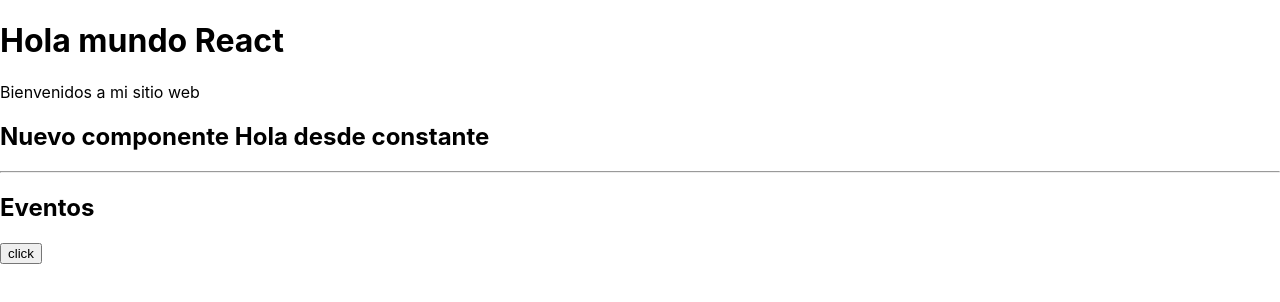
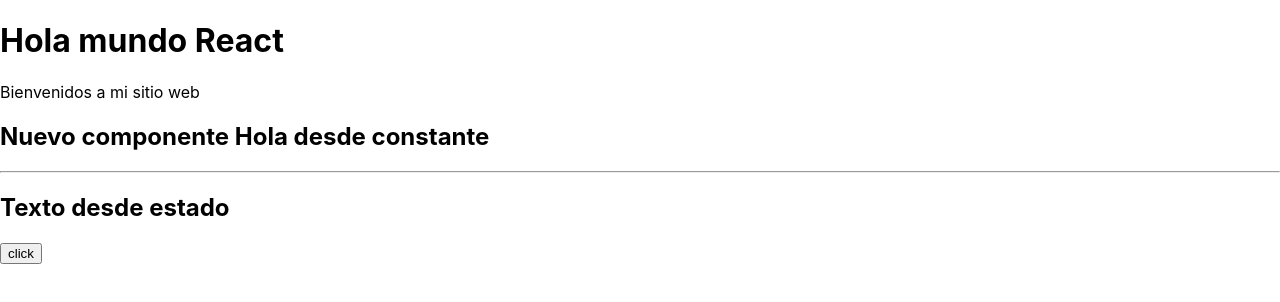
Before and after one commit to nicoelias997/reactJS-proyecto1, a React (Create React App) app: page / in a window 1280 px wide. Shown: the top 302 px of the page. Built offline with nearby package versions, Linux system fonts and the light colour scheme.

Commit message:
Agregamos un estado para modificar un texto, usamos useState que dentro llevara nuestro texto principal, y setTexto(aqui llevara la modificaicon que queremos), vemos la sintax de [texto, setTexto]

```diff
--- a/src/components/Eventos.jsx
+++ b/src/components/Eventos.jsx
@@ -1,13 +1,19 @@
-import React, { Fragment } from 'react'
+import React, { Fragment, useState } from 'react'
 
 const Eventos = () => {
+
+    const [texto, setTexto] = useState("Texto desde estado")
+
+
+
     const eventoClick = () => {
         console.log("Me diste un click")
+        setTexto("Cambiando el texto")
     }
   return (
         <>
         <hr />
-        <h2>Eventos</h2>
+        <h2> {texto} </h2>
         <button onClick={ () => eventoClick() }>click</button>
         </>
   )
```
